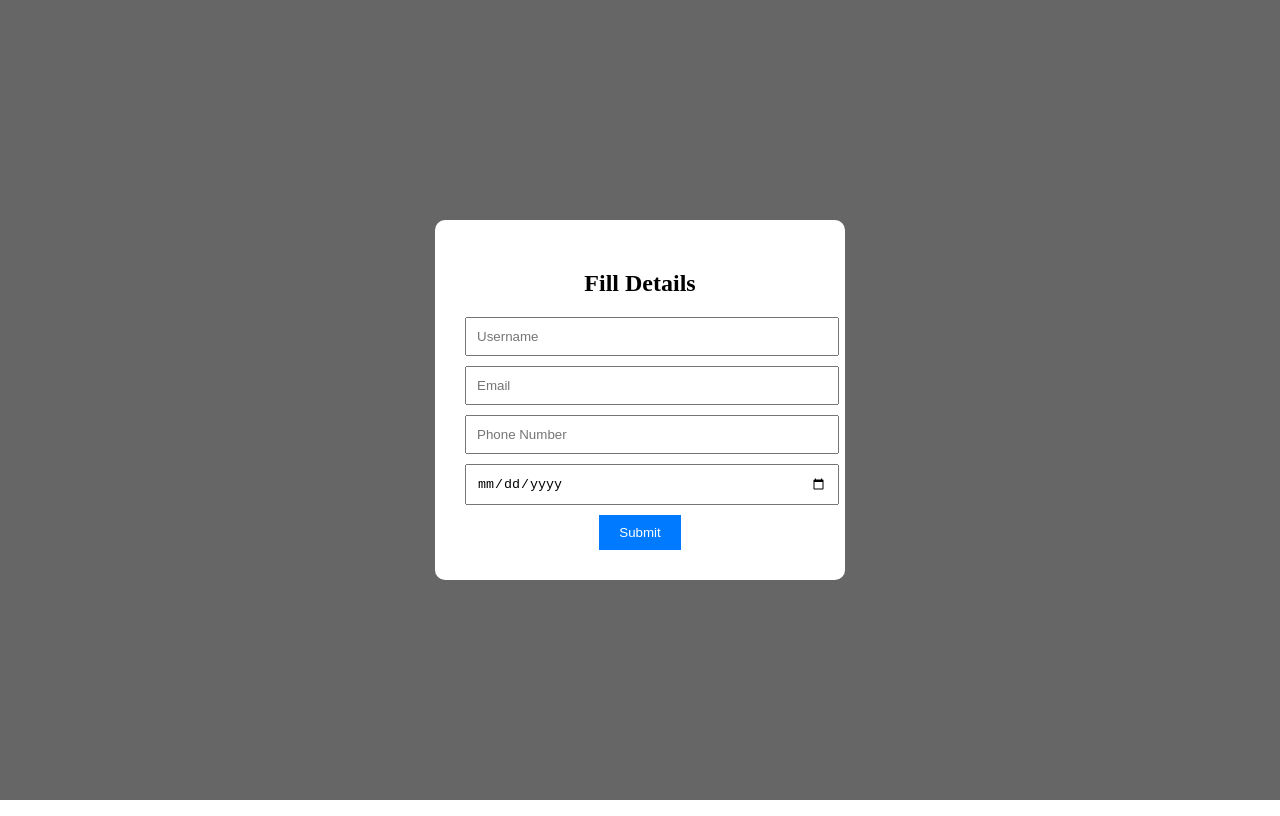
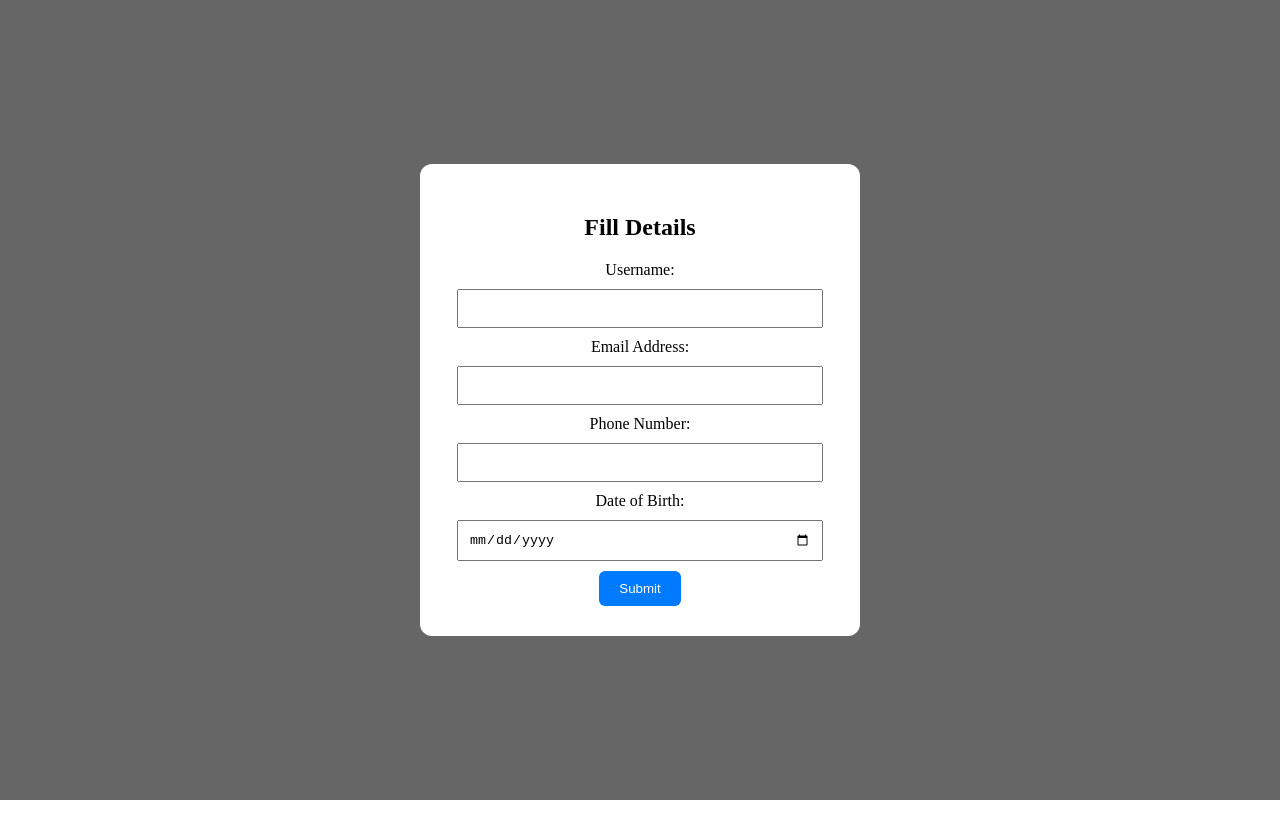
Before and after one commit to Brittosandy/xmodal-form, a React (Vite) app: page / in a window 1280 px wide. Both pictures are taken after a click on the button "Open Form". Built offline with nearby package versions, Linux system fonts and the light colour scheme.

Commit message:
Updated XModal Modal box

```diff
--- a/src/App.css
+++ b/src/App.css
@@ -1,5 +1,10 @@
-.app {
-  min-height: 100vh;
+.modal {
+  position: fixed;
+  top: 0;
+  left: 0;
+  width: 100%;
+  height: 100%;
+  background: rgba(0, 0, 0, 0.6);
 }
 
 .main-container {
@@ -10,35 +15,29 @@
   flex-direction: column;
 }
 
-button {
-  padding: 10px 20px;
+.open-form-btn {
+  background: #007bff;
+  color: white;
+  padding: 12px 25px;
+  border: none;
+  border-radius: 8px;
   cursor: pointer;
 }
 
-.overlay {
-  position: fixed;
-  top: 0;
-  left: 0;
-  width: 100%;
-  height: 100%;
-  background: rgba(0,0,0,0.6);
-
-  display: flex;
-  justify-content: center;
-  align-items: center;
-}
-
-.modal {
+.modal-content {
+  position: absolute;
+  top: 50%;
+  left: 50%;
+  transform: translate(-50%, -50%);
   background: white;
+  width: 380px;
   padding: 30px;
-  width: 350px;
-  border-radius: 10px;
+  border-radius: 12px;
   text-align: center;
 }
 
 input {
-  display: block;
-  width: 100%;
+  width: 90%;
   padding: 10px;
   margin: 10px 0;
 }
@@ -48,4 +47,5 @@ input {
   background: #007bff;
   color: white;
   border: none;
+  border-radius: 6px;
 }
--- a/src/App.jsx
+++ b/src/App.jsx
@@ -86,6 +86,87 @@
 // export default App;
 
 
+// import { useState } from "react";
+// import "./App.css";
+
+// function App() {
+//   const [open, setOpen] = useState(false);
+
+//   const handleOutsideClick = (e) => {
+//     if (e.target.className === "overlay") {
+//       setOpen(false);
+//     }
+//   };
+
+//   const handleSubmit = (e) => {
+//     e.preventDefault();
+
+//     const username = document.getElementById("username").value.trim();
+//     const email = document.getElementById("email").value.trim();
+//     const phone = document.getElementById("phone").value.trim();
+//     const dob = document.getElementById("dob").value;
+
+//     if (!username || !email || !phone || !dob) return;
+
+//     if (!email.includes("@")) {
+//       alert("Invalid email. Please check your email address.");
+//       return;
+//     }
+
+//     if (phone.length !== 10 || isNaN(phone)) {
+//       alert("Invalid phone number. Please enter a 10-digit phone number.");
+//       return;
+//     }
+
+//     const today = new Date();
+//     const pickedDate = new Date(dob);
+
+//     if (pickedDate > today) {
+//       alert("Invalid date of birth. Date of birth cannot be in the future.");
+//       return;
+//     }
+
+//     setOpen(false);
+//   };
+
+//   return (
+//     <div className="app">
+//       {!open && (
+//         <div className="main-container">
+//           <h1>User Details Modal</h1>
+//           <button onClick={() => setOpen(true)}>Open Form</button>
+//         </div>
+//       )}
+
+//       {open && (
+//         <div className="overlay" onClick={handleOutsideClick}>
+//           <div
+//             className="modal"
+//             onClick={(e) => e.stopPropagation()}
+//           >
+//             <h2>Fill Details</h2>
+
+//             <form onSubmit={handleSubmit}>
+//               <input id="username" placeholder="Username" required />
+//               <input id="email" placeholder="Email" required />
+//               <input id="phone" placeholder="Phone Number" required />
+//               <input id="dob" type="date" required />
+
+//               <button className="submit-button" type="submit">
+//                 Submit
+//               </button>
+//             </form>
+//           </div>
+//         </div>
+//       )}
+//     </div>
+//   );
+// }
+
+// export default App;
+
+
+
 import { useState } from "react";
 import "./App.css";
 
@@ -93,7 +174,7 @@ function App() {
   const [open, setOpen] = useState(false);
 
   const handleOutsideClick = (e) => {
-    if (e.target.className === "overlay") {
+    if (e.target.className === "modal") {
       setOpen(false);
     }
   };
@@ -130,26 +211,35 @@ function App() {
   };
 
   return (
-    <div className="app">
+    <>
       {!open && (
         <div className="main-container">
           <h1>User Details Modal</h1>
-          <button onClick={() => setOpen(true)}>Open Form</button>
+          <button className="open-form-btn" onClick={() => setOpen(true)}>
+            Open Form
+          </button>
         </div>
       )}
 
       {open && (
-        <div className="overlay" onClick={handleOutsideClick}>
+        <div className="modal" onClick={handleOutsideClick}>
           <div
-            className="modal"
+            className="modal-content"
             onClick={(e) => e.stopPropagation()}
           >
             <h2>Fill Details</h2>
 
             <form onSubmit={handleSubmit}>
-              <input id="username" placeholder="Username" required />
-              <input id="email" placeholder="Email" required />
-              <input id="phone" placeholder="Phone Number" required />
+              <label>Username:</label>
+              <input id="username" type="text" required />
+
+              <label>Email Address:</label>
+              <input id="email" type="email" required />
+
+              <label>Phone Number:</label>
+              <input id="phone" type="text" required />
+
+              <label>Date of Birth:</label>
               <input id="dob" type="date" required />
 
               <button className="submit-button" type="submit">
@@ -159,7 +249,7 @@ function App() {
           </div>
         </div>
       )}
-    </div>
+    </>
   );
 }
 
```
